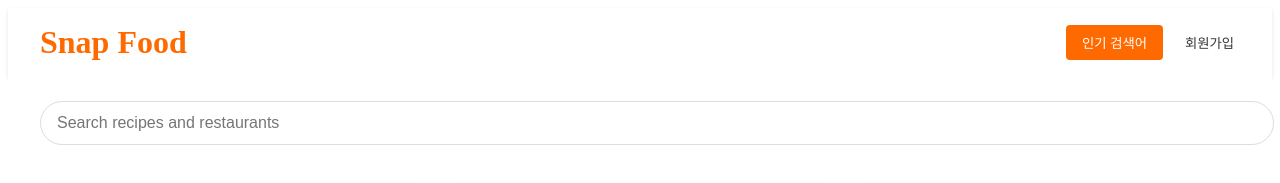
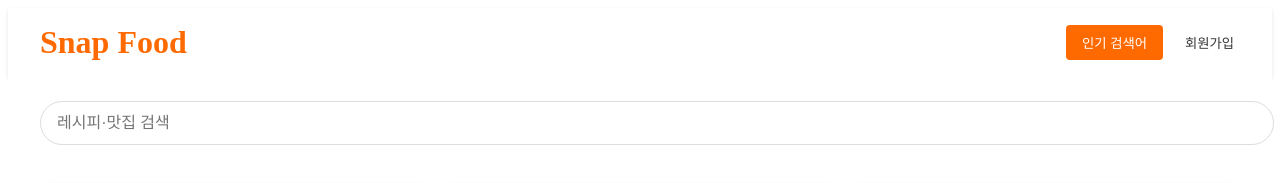
Before and after one commit to bewhite12/snapfood, a Next.js app: page / in a window 1280 px wide. Shown: the top 183 px of the page. Built offline with nearby package versions, Linux system fonts and the light colour scheme.

Commit message:
Update SearchBar.js

```diff
--- a/components/SearchBar.js
+++ b/components/SearchBar.js
@@ -3,7 +3,7 @@ export function SearchBar() {
     <div style={{ padding: '24px 32px', background: '#fff' }}>
       <input
         type="text"
-        placeholder="Search recipes and restaurants"
+        placeholder="레시피·맛집 검색"
         style={{
           width: '100%',
           padding: '12px 16px',
```
